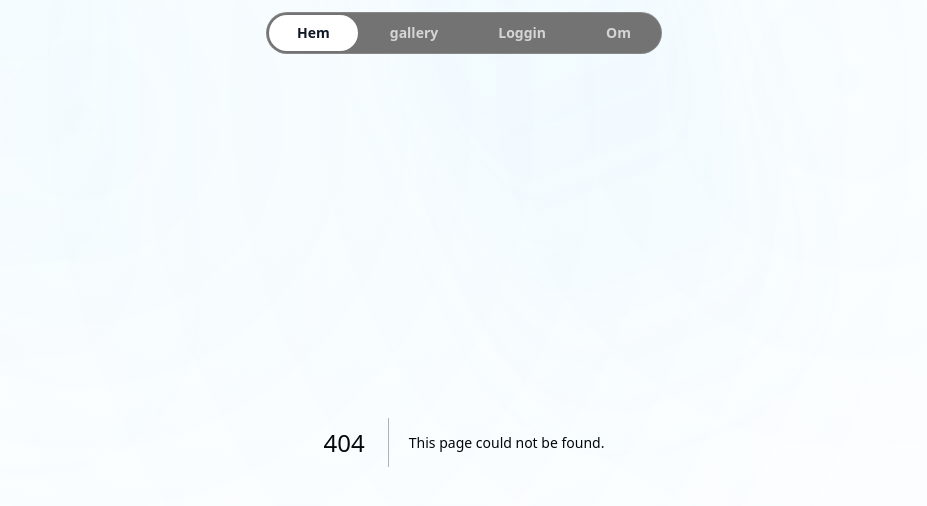
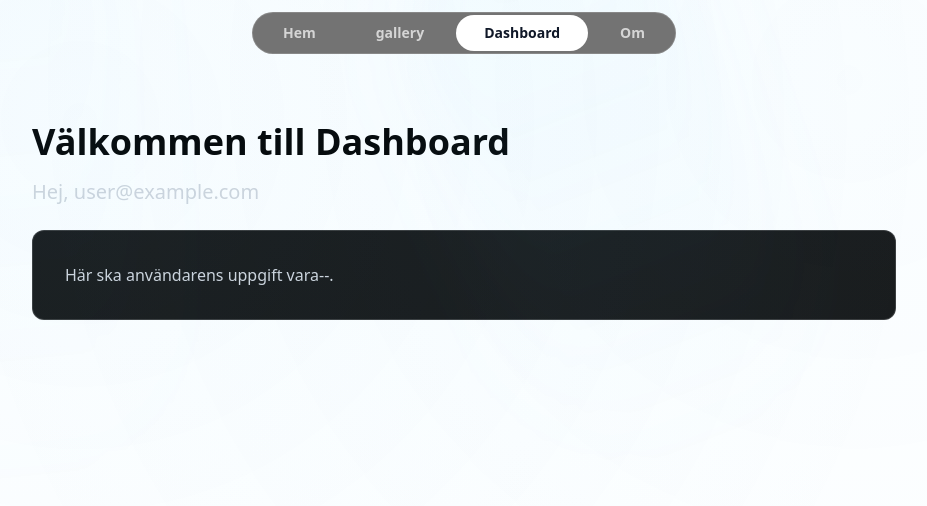
Before and after one commit to kikoDevv/pixel-scout, a Next.js app: page /dashboard in a window 1280 px wide. Before the commit this address had no page. Shown: the top 506 px of the page, without its empty margins (176-1103 px from the left). Built offline with nearby package versions, Linux system fonts and the light colour scheme; no server answers; sample sign-in values are in the browser's storage.

Commit message:
Added dashboard page for user info

```diff
--- /dev/null
+++ b/app/dashboard/page.tsx
@@ -0,0 +1,40 @@
+"use client";
+import { useEffect, useState } from "react";
+import { useRouter } from "next/navigation";
+import { auth } from "@/lib/firebase/firebaseConfig";
+import { onAuthStateChanged } from "firebase/auth";
+
+export default function Dashboard() {
+  const router = useRouter();
+  const [user, setUser] = useState<any>(null);
+  const [loading, setLoading] = useState(true);
+
+  useEffect(() => {
+    const unsubscribe = onAuthStateChanged(auth, (currentUser) => {
+      if (currentUser) {
+        setUser(currentUser);
+        setLoading(false);
+      } else {
+        router.push("/sign-in");
+      }
+    });
+
+    return () => unsubscribe();
+  }, [router]);
+
+  if (loading) {
+    return <div className="h-screen flex items-center justify-center">Laddar...</div>;
+  }
+
+  return (
+    <div className="min-h-screen pt-20">
+      <section className="max-w-4xl mx-auto px-4">
+        <h1 className="text-4xl font-bold mb-4">Välkommen till Dashboard</h1>
+        <p className="text-xl text-gray-300 mb-6">Hej, {user?.email}</p>
+        <div className="bg-neutral-900 border border-white/15 rounded-xl p-8">
+          <p className="text-gray-300">Här ska användarens uppgift vara--.</p>
+        </div>
+      </section>
+    </div>
+  );
+}
--- a/app/sign-in/page.tsx
+++ b/app/sign-in/page.tsx
@@ -1,10 +1,12 @@
 "use client";
 import Link from "next/link";
 import { useState } from "react";
+import { useRouter } from "next/navigation";
 import { auth } from "@/lib/firebase/firebaseConfig";
 import { signInWithEmailAndPassword } from "firebase/auth";
 
 export default function SignUp() {
+  const router = useRouter();
   /*--------- use state for login ----------*/
   const [email, setEmail] = useState("");
   const [password, setPassword] = useState("");
@@ -27,6 +29,9 @@ export default function SignUp() {
       setPassword("");
       setErrorM("");
       setSuccecM("Du är inloggad!");
+      setTimeout(() => {
+        router.push("/dashboard");
+      }, 1500);
     } catch (e: any) {
       console.log(e);
       setSuccecM("");
--- a/components/header.tsx
+++ b/components/header.tsx
@@ -1,16 +1,31 @@
 "use client";
-import React from "react";
+import React, { useState, useEffect } from "react";
 import { motion } from "framer-motion";
 import Link from "next/link";
 import { usePathname } from "next/navigation";
+import { auth } from "@/lib/firebase/firebaseConfig";
+import { onAuthStateChanged } from "firebase/auth";
 
 export default function Header() {
   const pathname = usePathname();
+  const [user, setUser] = useState<any>(null);
+  const [loading, setLoading] = useState(true);
+
+  useEffect(() => {
+    const unsubscribe = onAuthStateChanged(auth, (currentUser) => {
+      setUser(currentUser);
+      setLoading(false);
+    });
+
+    return () => unsubscribe();
+  }, []);
 
   const tabs = [
     { name: "Hem", href: "/", ariaLabel: "Gå till startsidan" },
     { name: "gallery", href: "/gallery", ariaLabel: "Gå till galleriet" },
-    { name: "Loggin", href: "/sign-in", ariaLabel: "Gå till registrering sida" },
+    user
+      ? { name: "Dashboard", href: "/dashboard", ariaLabel: "Gå till dashboard" }
+      : { name: "Loggin", href: "/sign-in", ariaLabel: "Gå till inloggning" },
     { name: "Om", href: "/om", ariaLabel: "Läs mer om vad vi är" },
   ];
 
```
